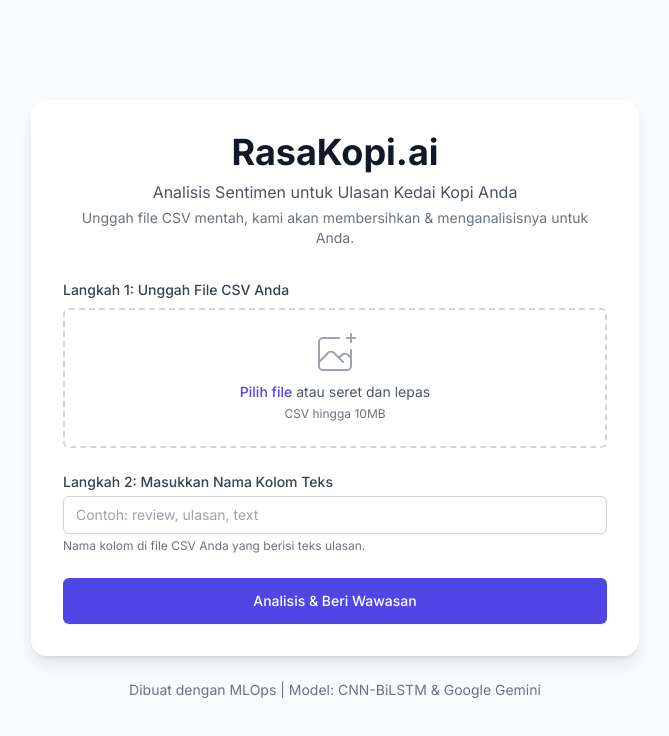
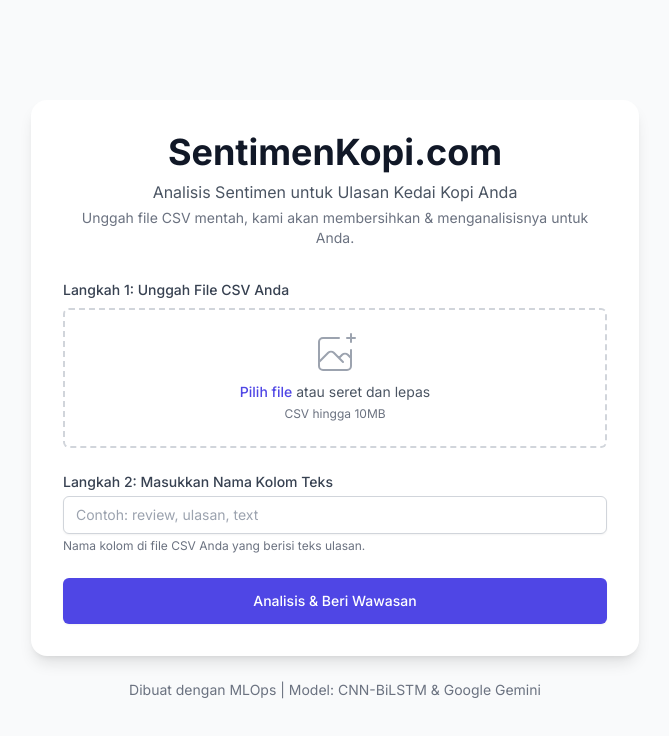
Before and after one commit to atrkhomeini/coffee-shop-sentiment-anlyzer, a plain HTML site: page app/templates/index.html in a window 1280 px wide. Shown: the whole page, without its empty margins (305-974 px from the left). Drawn offline with nearby package versions, Linux system fonts and the light colour scheme.

Commit message:
Update index.html to change application name from RasaKopi.ai to SentimenKopi.com

```diff
--- a/app/templates/index.html
+++ b/app/templates/index.html
@@ -36,7 +36,7 @@
     <div class="w-full max-w-2xl mx-auto p-4 md:p-8">
         <div class="bg-white rounded-2xl shadow-lg p-8">
             <div class="text-center mb-8">
-                <h1 class="text-4xl font-bold text-gray-900">RasaKopi.ai</h1>
+                <h1 class="text-4xl font-bold text-gray-900">SentimenKopi.com</h1>
                 <p class="text-gray-600 mt-2">Analisis Sentimen untuk Ulasan Kedai Kopi Anda</p>
                 <p class="text-sm text-gray-500 mt-1">Unggah file CSV mentah, kami akan membersihkan & menganalisisnya untuk Anda.</p>
             </div>
```
